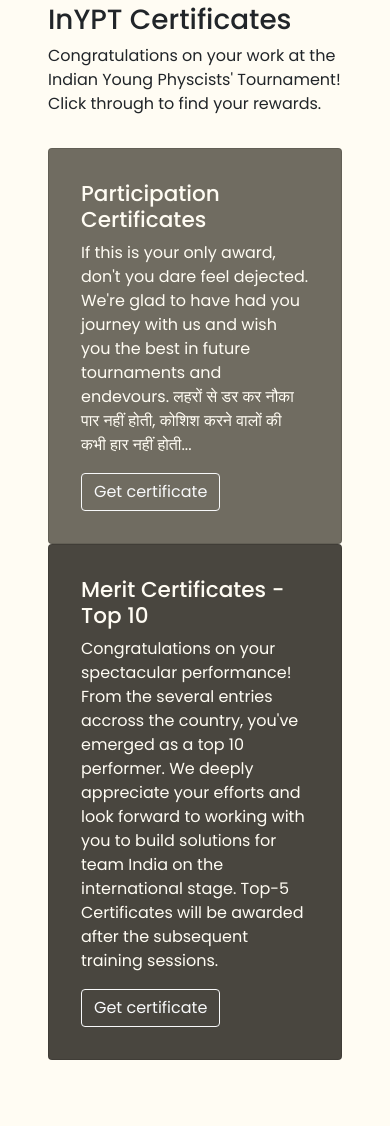
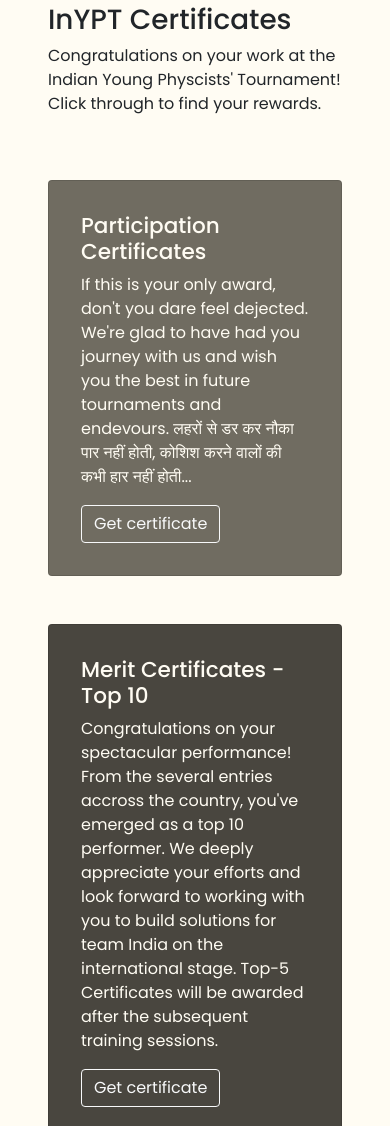
Before and after one commit to malarkey2/inypt-cert, a website: page index.html in a window 390 px wide. Shown: the part 69-1195 px from the top of the page. Drawn offline with nearby package versions, Linux system fonts and the light colour scheme.

Commit message:
:Added Responsiveness. Pushing to prod-1

```diff
--- a/index.html
+++ b/index.html
@@ -37,9 +37,9 @@
 
         </div>
 
-        <div class="row mt-3 mb-3">
+        <div class="row mb-3">
             <div class="col-sm-5">
-              <div class="card semi-dark-color-cards p-3">
+              <div class="card semi-dark-color-cards mt-5 p-3">
                 <div class="card-body">
                   <h4 class="card-title">Participation Certificates</h4>
                   <p class="card-text">If this is your only award, don't you dare feel dejected. We're glad to have had you journey with us and wish you the best in future tournaments and endevours. लहरों से डर कर नौका पार नहीं होती,
@@ -49,7 +49,7 @@
               </div>
             </div>
             <div class="col-sm-7">
-              <div class="card dark-color-cards p-3">
+              <div class="card dark-color-cards mt-5 p-3">
                 <div class="card-body">
                   <h4 class="card-title">Merit Certificates - Top 10</h4>
                   <p class="card-text">Congratulations on your spectacular performance! From the several entries accross the country, you've emerged as a top 10 performer. We deeply appreciate your efforts and look forward to working with you to build solutions for team India
```
